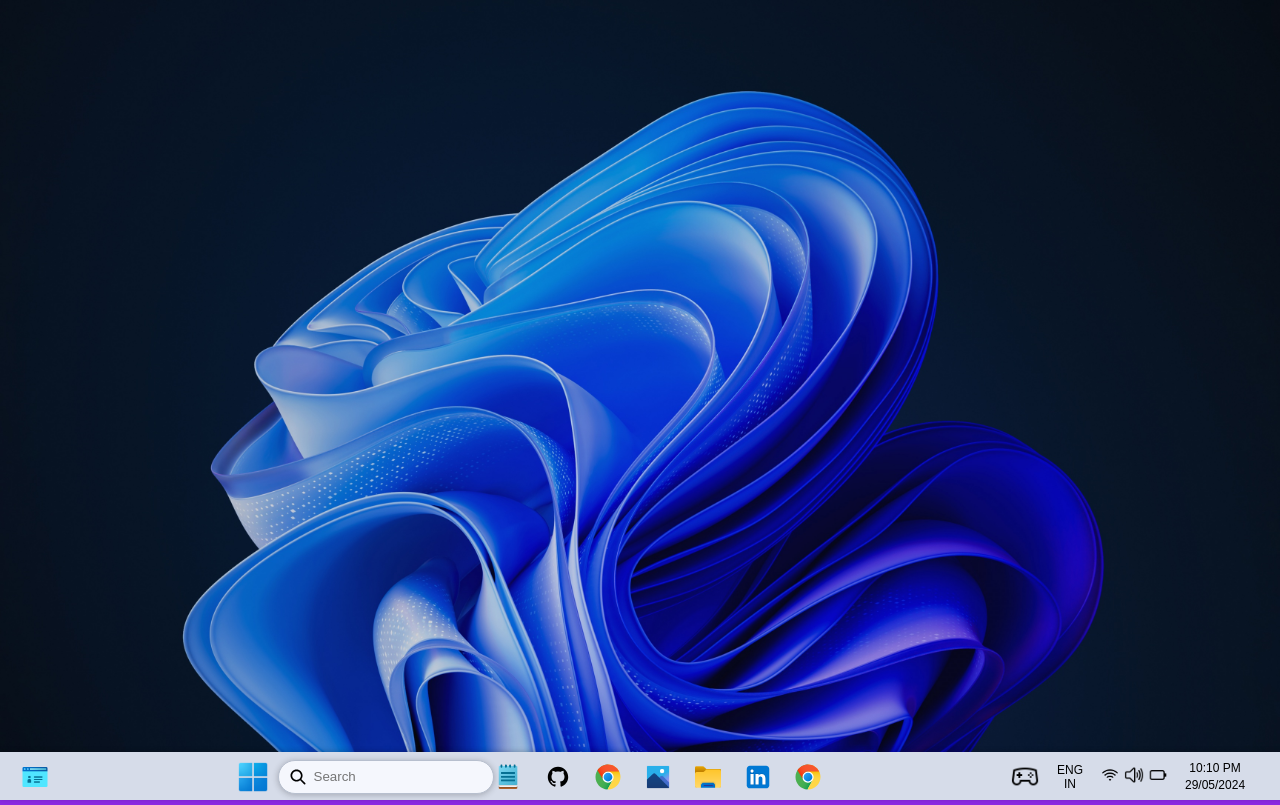
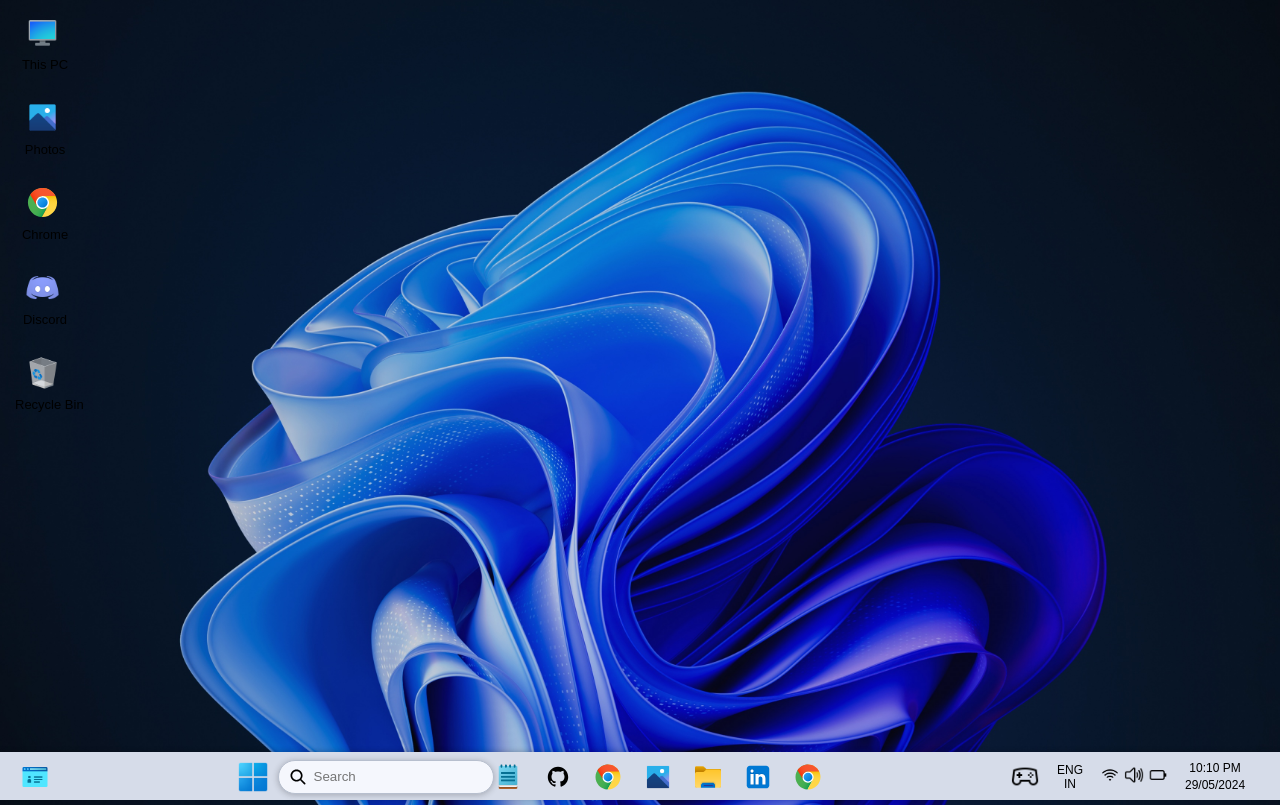
Before and after one commit to Piyush228/Windows11, a React (Create React App) app: page / in a window 1280 px wide. Built offline with nearby package versions, Linux system fonts and the light colour scheme.

Commit message:
Adding Screen components

```diff
--- a/src/App.js
+++ b/src/App.js
@@ -1,17 +1,13 @@
 import React from 'react';
 import './App.css';
-// import SearchBar from '../uselessFiles/SearchBar';
 import Taskbar from './components/Taskbar';
-// import TaskManager from '../uselessFiles/TaskManager';
-// import Window from '../uselessFiles/Window';
-// import HoverTooltip from '../uselessFiles/HoverTooltip';
+import Screen from './components/Screen';
 
 function App() {
   return (
     <div className="App">
-      {/* <SearchBar /> */}
+      <Screen />
       <Taskbar />
-      {/* <HoverTooltip /> */}
     </div>
   );
 }
--- /dev/null
+++ b/src/components/Screen.jsx
@@ -0,0 +1,20 @@
+import React from 'react';
+import PinnedIcon from './PinnedIcon';
+import AppComponent from './AppComponent/AppComponent';
+import Chrome from './Chrome/Chrome';
+import Photos from './Photos/Photos';
+import FileExplorer from './FileExplorer/FileExplorer';
+
+const Screen = () => {
+  return (
+    <div className='pinned-screen-icon'>
+        <PinnedIcon iconName="This PC" iconUrl= {`${process.env.PUBLIC_URL}/monitor.png`} screenIcons={true} componentName={AppComponent} childComponentName={FileExplorer} displayIcon={true}/>
+        <PinnedIcon iconName="Photos" iconUrl= {`${process.env.PUBLIC_URL}/photos.png`} screenIcons={true} componentName={AppComponent} childComponentName={Photos} displayIcon={true}/>
+        <PinnedIcon iconName="Chrome" iconUrl= {`${process.env.PUBLIC_URL}/chrome-icon.svg`} screenIcons={true} componentName={AppComponent} childComponentName={Chrome} displayIcon={true}/>
+        <PinnedIcon iconName="Discord" iconUrl= {`${process.env.PUBLIC_URL}/discord.png`} screenIcons={true}/>
+        <PinnedIcon iconName="Recycle Bin" iconUrl= {`${process.env.PUBLIC_URL}/recycle-bin.png`} screenIcons={true}/>
+    </div>
+  );
+};
+
+export default Screen;
```
